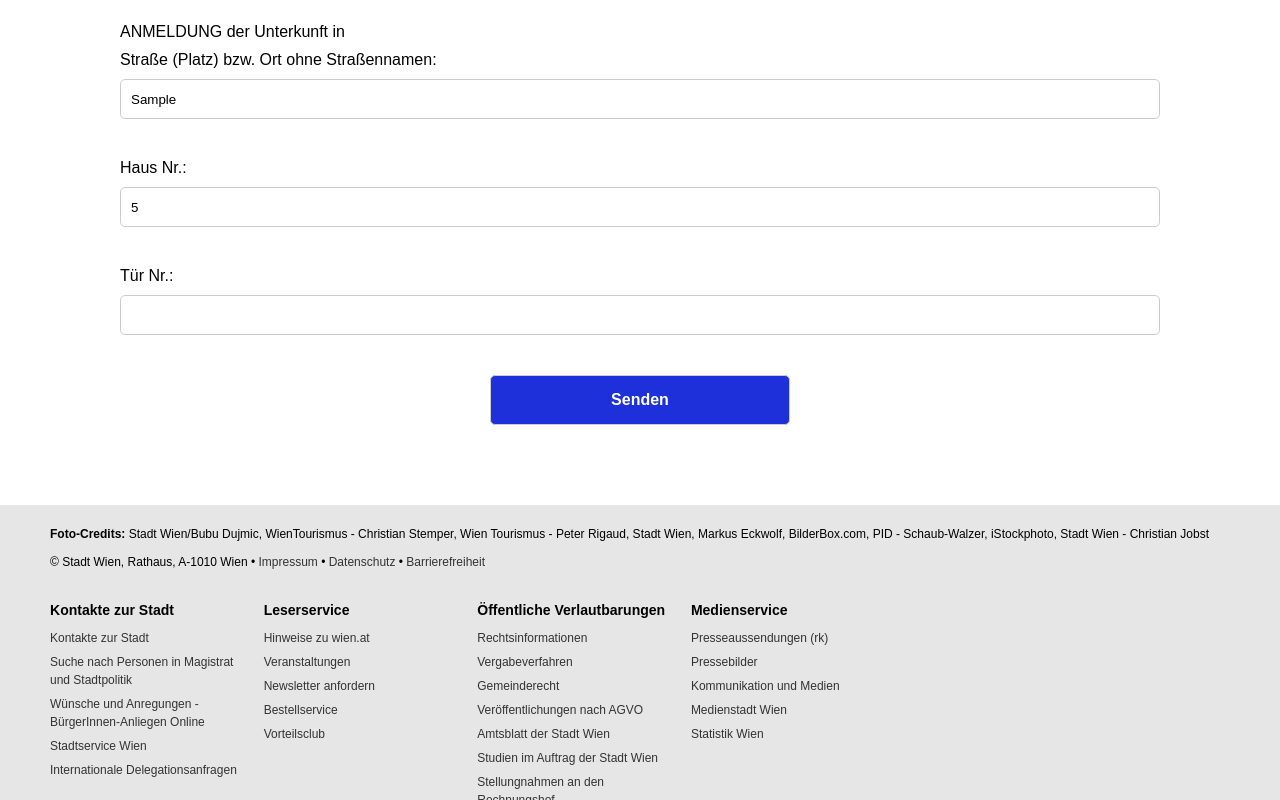
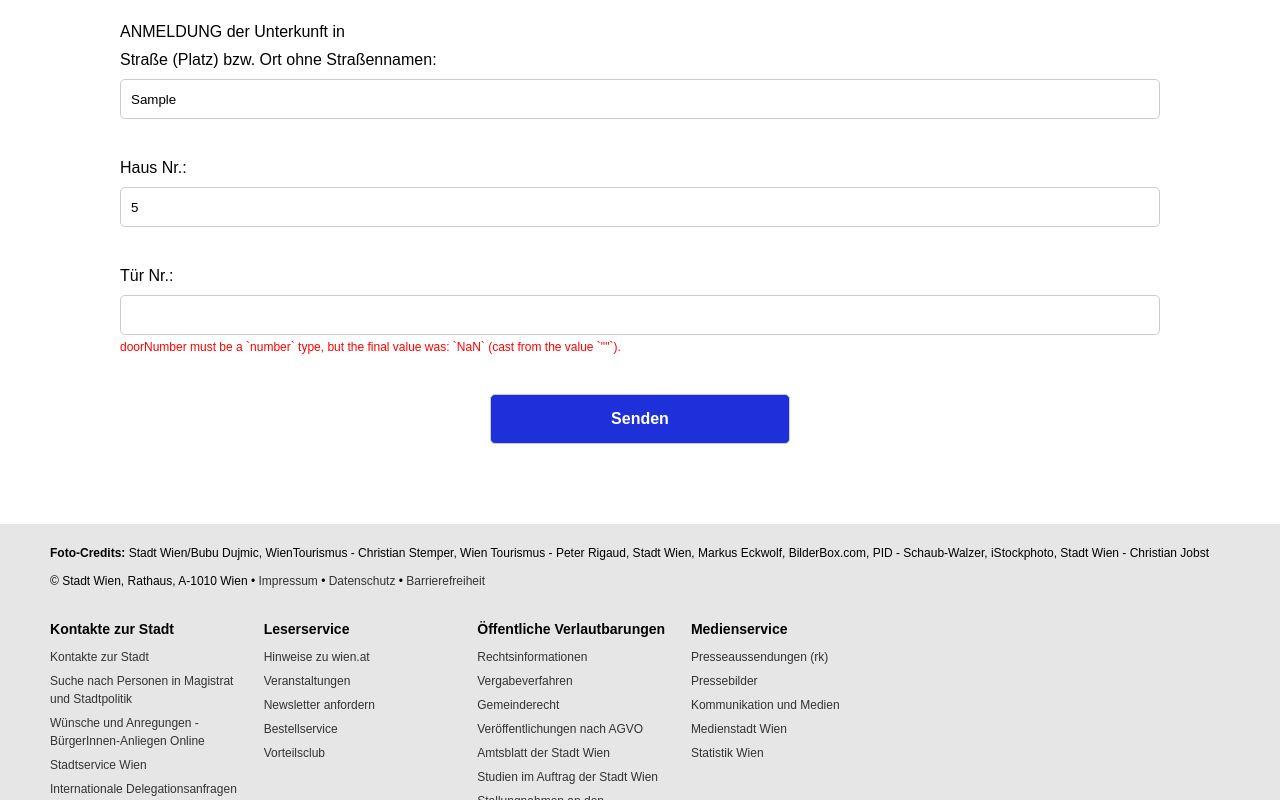
Before and after one commit to arturboyun/contact-form, a Nuxt app: page / in a window 1280 px wide. Both pictures are taken after typing "Sample", "Sample", "Sample", "Sample", "Sample", "5" into the empty fields and a click on the button "Senden". Shown: the part 790-1590 px from the top of the page. Built offline with nearby package versions, Linux system fonts and the light colour scheme.

Commit message:
Add ErrorMessage component to all inputs in form.vue

```diff
--- a/components/form.vue
+++ b/components/form.vue
@@ -9,10 +9,12 @@
       <div class="input_block">
         <label for="last_name">VORNAME lt. Geburtsurkunde (bei Fremden laut Reisepass):</label>
         <Field name="last_name" type="text" id="last_name" v-model="lastName"/>
+        <ErrorMessage name="last_name"/>
       </div>
       <div class="input_block">
         <label for="birthday_date">GEBURTSDATUM:</label>
         <VueDatePicker name="birthday_date" required v-model="birthdayDate" locale="de" :enable-time-picker="false"/>
+        <ErrorMessage name="birthday_date"/>
       </div>
 
       <div class="title">Reisepass, Personalausweis</div>
@@ -20,17 +22,20 @@
         <div class="input_block">
           <label for="passport_number">Nummer:</label>
           <Field name="passport_number" type="text" id="passport_number" v-model="passportNumber"/>
+          <ErrorMessage name="passport_number"/>
         </div>
 
         <div class="input_block">
           <label for="passport_issue_date">Ausstellungsdatum:</label>
           <VueDatePicker name="passport_issue_date" v-model="passportIssueDate" locale="de"
                          :enable-time-picker="false" required/>
+          <ErrorMessage name="passport_issue_date"/>
         </div>
 
         <div class="input_block">
           <label for="passport_issuer">Ausstellende Behörde, Staat:</label>
           <Field name="passport_issuer" type="text" id="passport_issuer" v-model="passportIssuer"/>
+          <ErrorMessage name="passport_issuer"/>
         </div>
       </div>
 
@@ -39,14 +44,17 @@
         <div class="input_block">
           <label for="street">Straße (Platz) bzw. Ort ohne Straßennamen:</label>
           <Field name="street" type="text" id="street" v-model="street"/>
+          <ErrorMessage name="street"/>
         </div>
         <div class="input_block">
           <label for="house_number">Haus Nr.:</label>
           <Field name="number" type="number" id="house_number" v-model="houseNumber"/>
+          <ErrorMessage name="number"/>
         </div>
         <div class="input_block">
           <label for="door_number">Tür Nr.:</label>
           <Field name="doorNumber" type="number" id="door_number" v-model="doorNumber"/>
+          <ErrorMessage name="doorNumber"/>
         </div>
       </div>
       <button type="submit">Senden</button>
@@ -66,8 +74,8 @@ const schema = object({
   passport_number: string().required(),
   passport_issuer: string().required(),
   street: string().required(),
-  number: number().required(),
-  doorNumber: number().required(),
+  number: number().required().integer(),
+  doorNumber: number().required().integer(),
 });
 
 const name = ref('');
```
